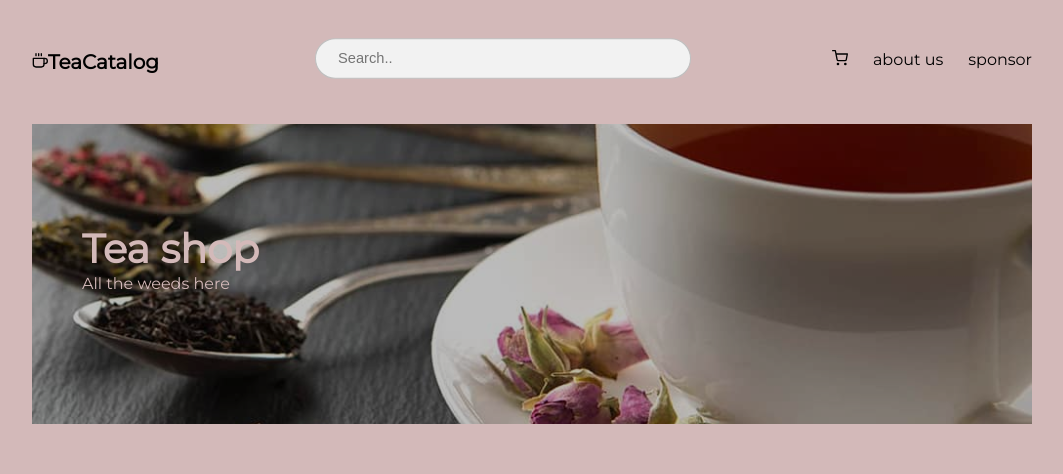
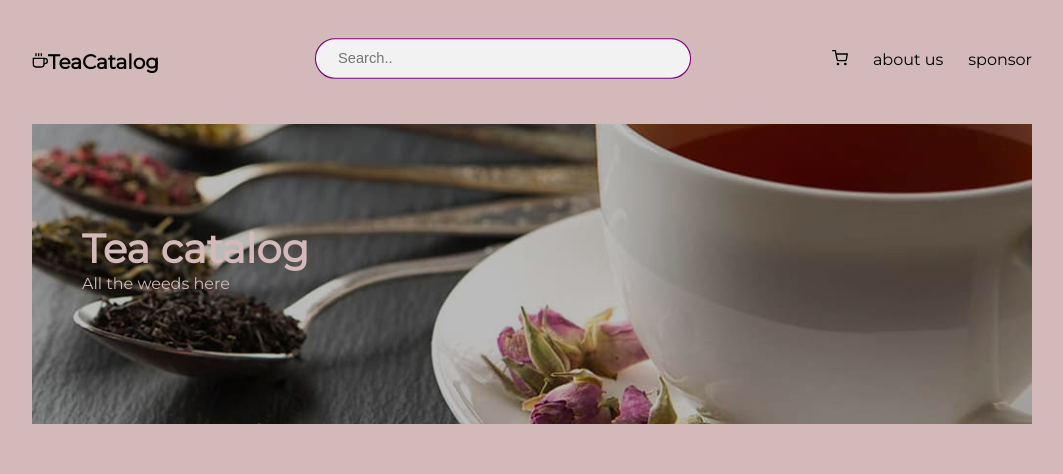
Before and after one commit to PolarMonke/TeaCatalog, a React (Create React App) app: page / in a window 1280 px wide. In both pictures the pointer is over the input "Search..". Shown: the top 474 px of the page, without its empty margins (108-1171 px from the left). Built offline with nearby package versions, Linux system fonts and the light colour scheme.

Commit message:
Slightly changed some colours

```diff
--- a/src/index.css
+++ b/src/index.css
@@ -36,7 +36,7 @@ header .search-bar {
     top: -10px;
 }
 header .search-bar:hover {
-    border-color: silver;
+    border-color: purple;
     transform: scale(1.1);
 }
 header ul.nav {
@@ -195,7 +195,7 @@ header .presentation {
     position:relative;
 }
 header .presentation::after {
-    content: 'Tea shop';
+    content: 'Tea catalog';
     position: absolute;
     top: 100px;
     left: 50px;
@@ -226,7 +226,7 @@ header .presentation::before {
     transition: all 500ms ease;
 }
 .categories div:hover {
-    border-color: silver;
+    border-color: purple;
     transform: scale(1.1);
 }
 main {
```
